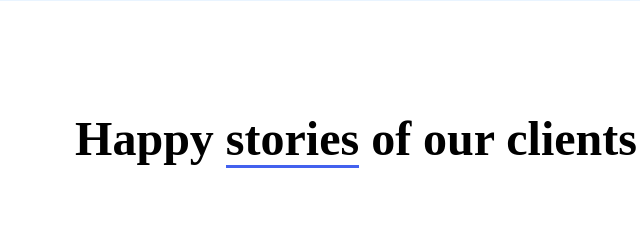
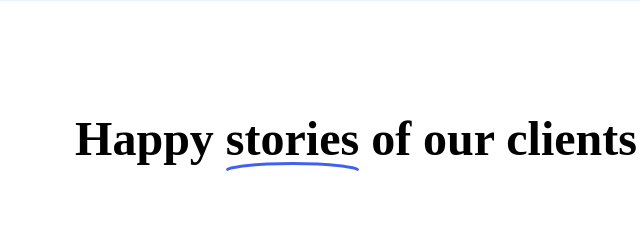
Before and after one commit to aurorar17/chandan-design-agency-website, a plain HTML site: page index.html in a window 1280 px wide. Shown: the part 2001-2240 px from the top of the page, 284-924 px from the left. Drawn offline with Linux system fonts and the light colour scheme; files whose address does not match are found by name.

Commit message:
Update desktop.css

```diff
--- a/assets/desktop.css
+++ b/assets/desktop.css
@@ -146,10 +146,23 @@ section {
     margin-bottom: 80px;
 }
 
+
 .underline {
-    border-bottom: 3px solid #4361EE;
-    /* 동그랗게 만드는 것 추가해야함 */
+    position: relative;
+    padding-bottom: 15px;
 }
+
+.underline::after {
+    content: '';
+    position: absolute;
+    left: 0;
+    bottom: 0;
+    width: 100%;
+    height: 15px;
+    border-radius: 100%;
+    box-shadow: 0 -3px 0 #4361EE;
+}
+
 
 
 .slide-container {
```
